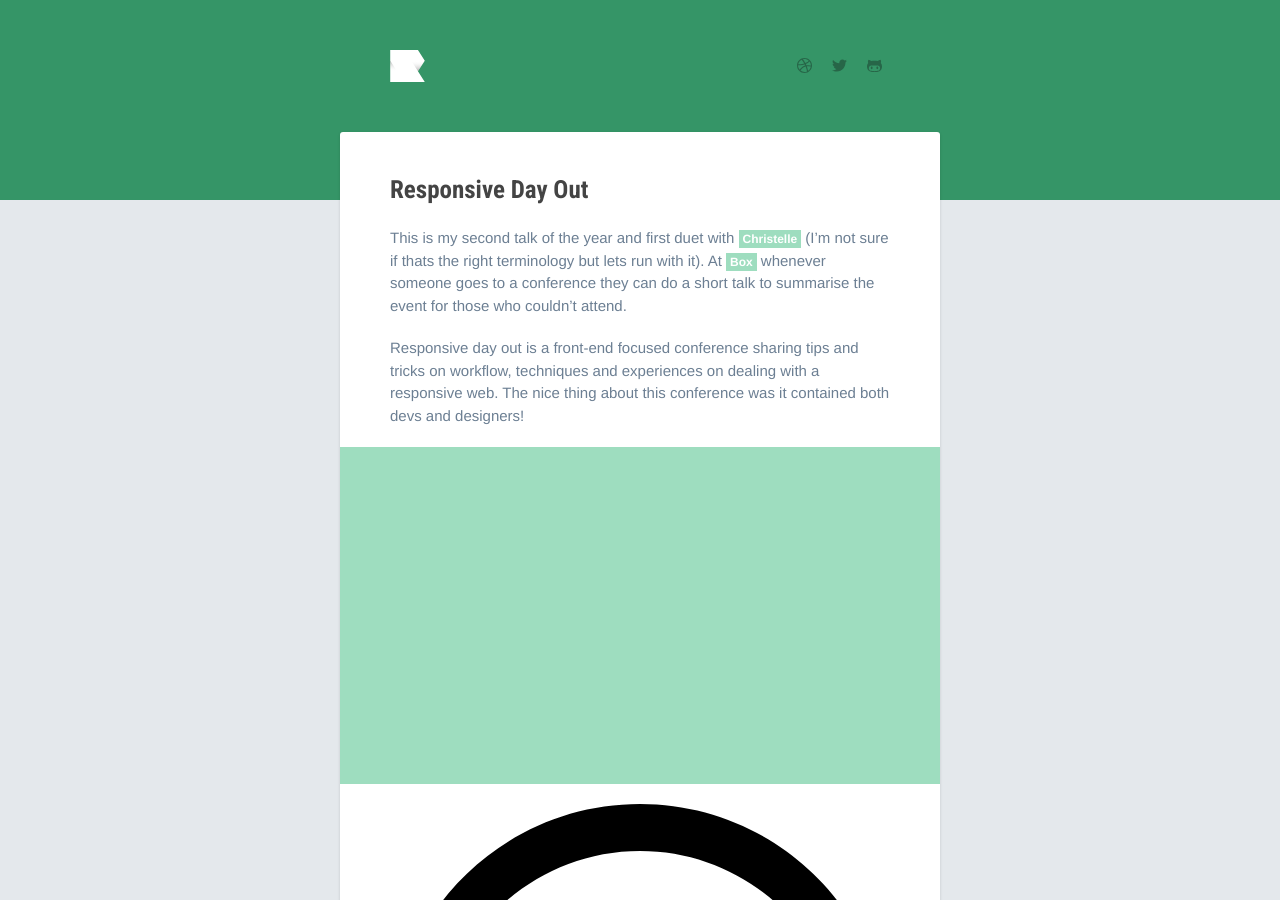
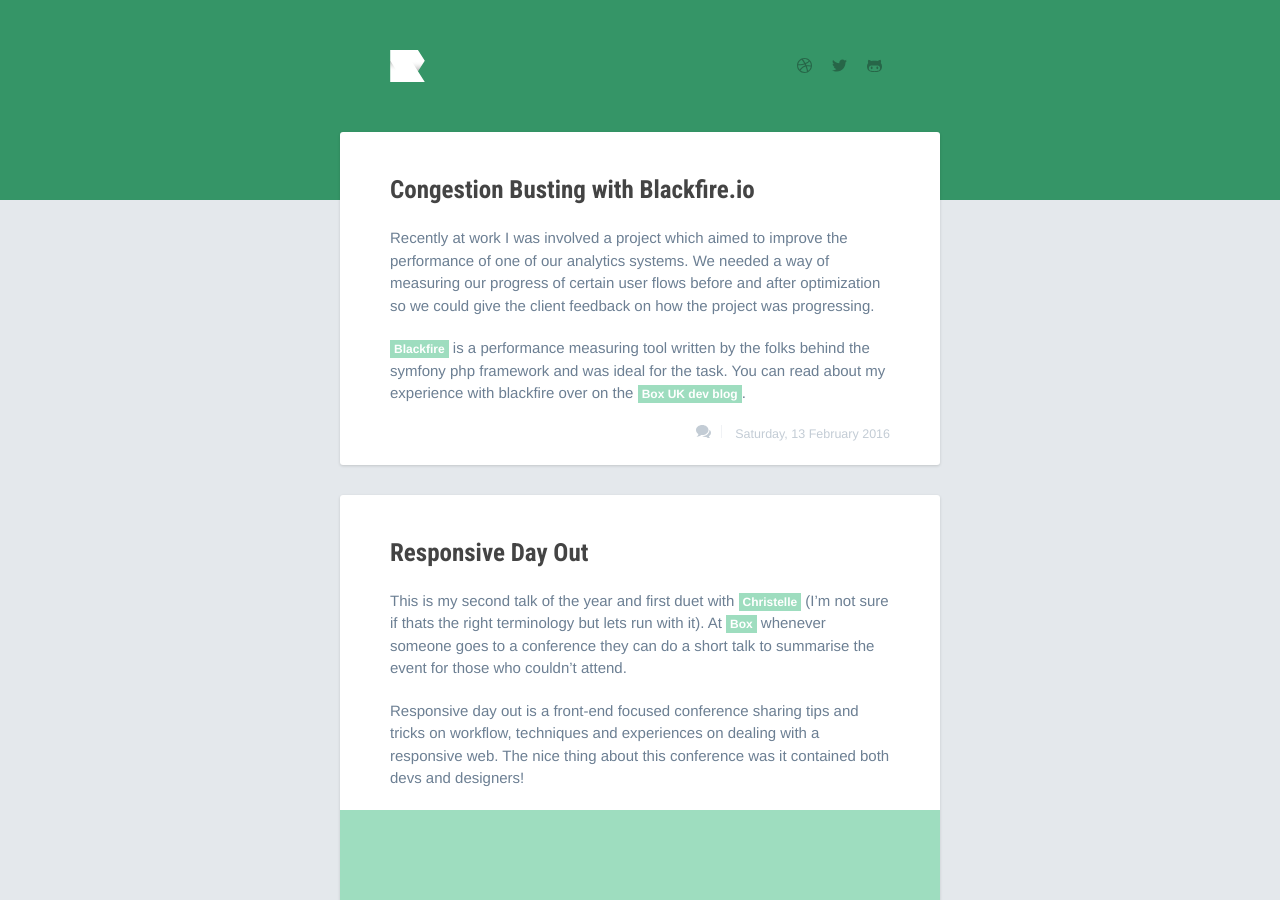
Before and after one commit to studioromeo/studioromeo.github.com, a Jekyll site: the page built from index.html, in a window 1280 px wide and 900 px high. Built offline with Jekyll 4.4.1, drawn with Linux system fonts in a browser that asks for light colours; emoji names are drawn with the system emoji font; Markdown is read by kramdown in place of the engine named in the settings; the list of posts is cut into pages by our own code; some of the changed text lies outside the part shown.

Commit message:
Adds congetion busting blackfire post

```diff
--- /dev/null
+++ b/_posts/2016-02-13-congestion-busting-blackfire.md
@@ -0,0 +1,10 @@
+---
+layout: post
+title: Congestion Busting with Blackfire.io
+---
+
+Recently at work I was involved a project which aimed to improve the performance of one of our analytics systems.
+We needed a way of measuring our progress of certain user flows before and after optimization so we could give the client
+feedback on how the project was progressing.
+
+[Blackfire](https://blackfire.io/) is a performance measuring tool written by the folks behind the symfony php framework and was ideal for the task. You can read about my experience with blackfire over on the [Box UK dev blog](//boxuk.com/insight/tech-posts/reducing-congestion-with-blackfire-io).
```
Also changed, not shown: _posts/2013-11-12-anchor-cms-in-laravel-part-1.md (+1 -1 lines).
